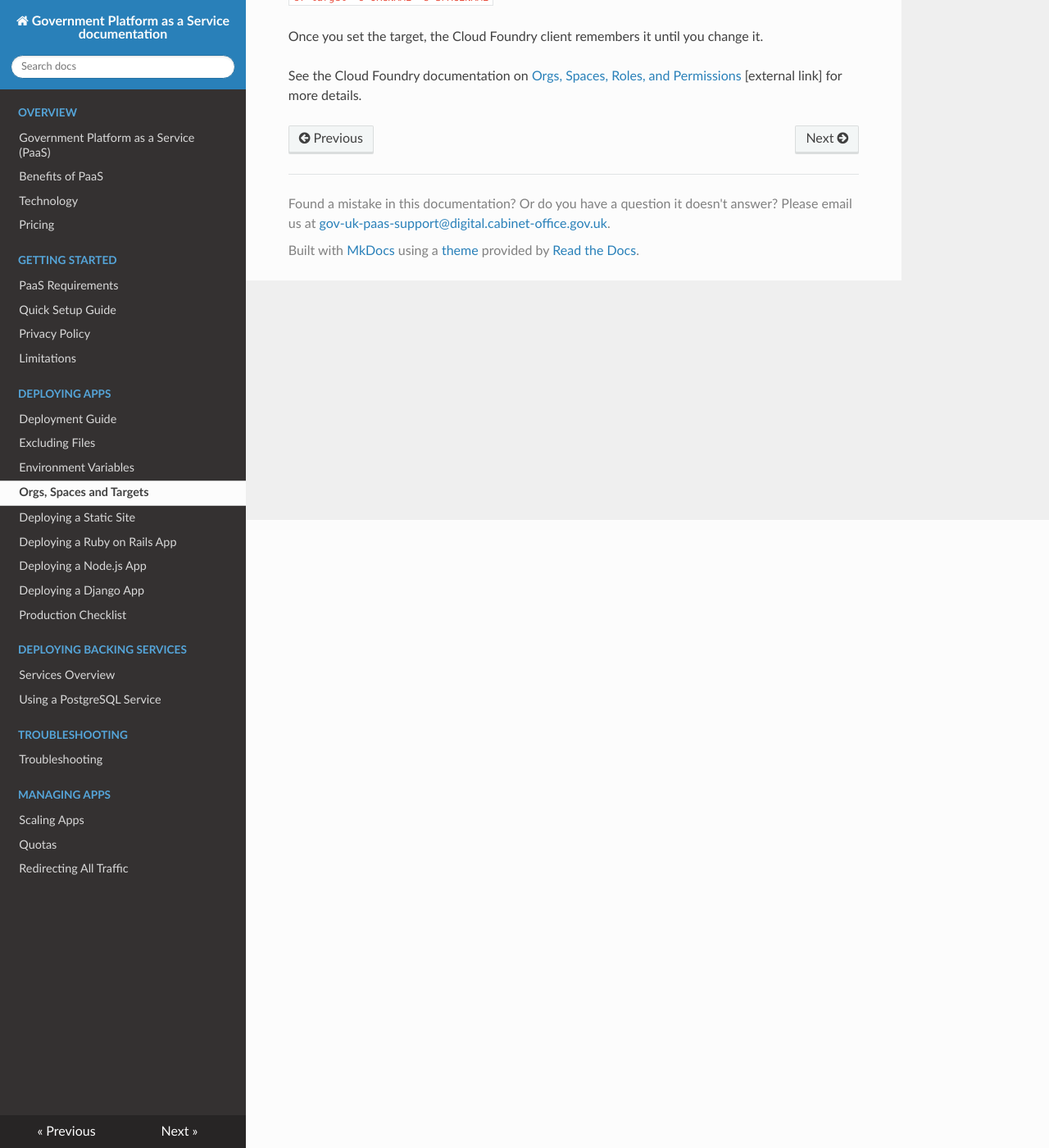
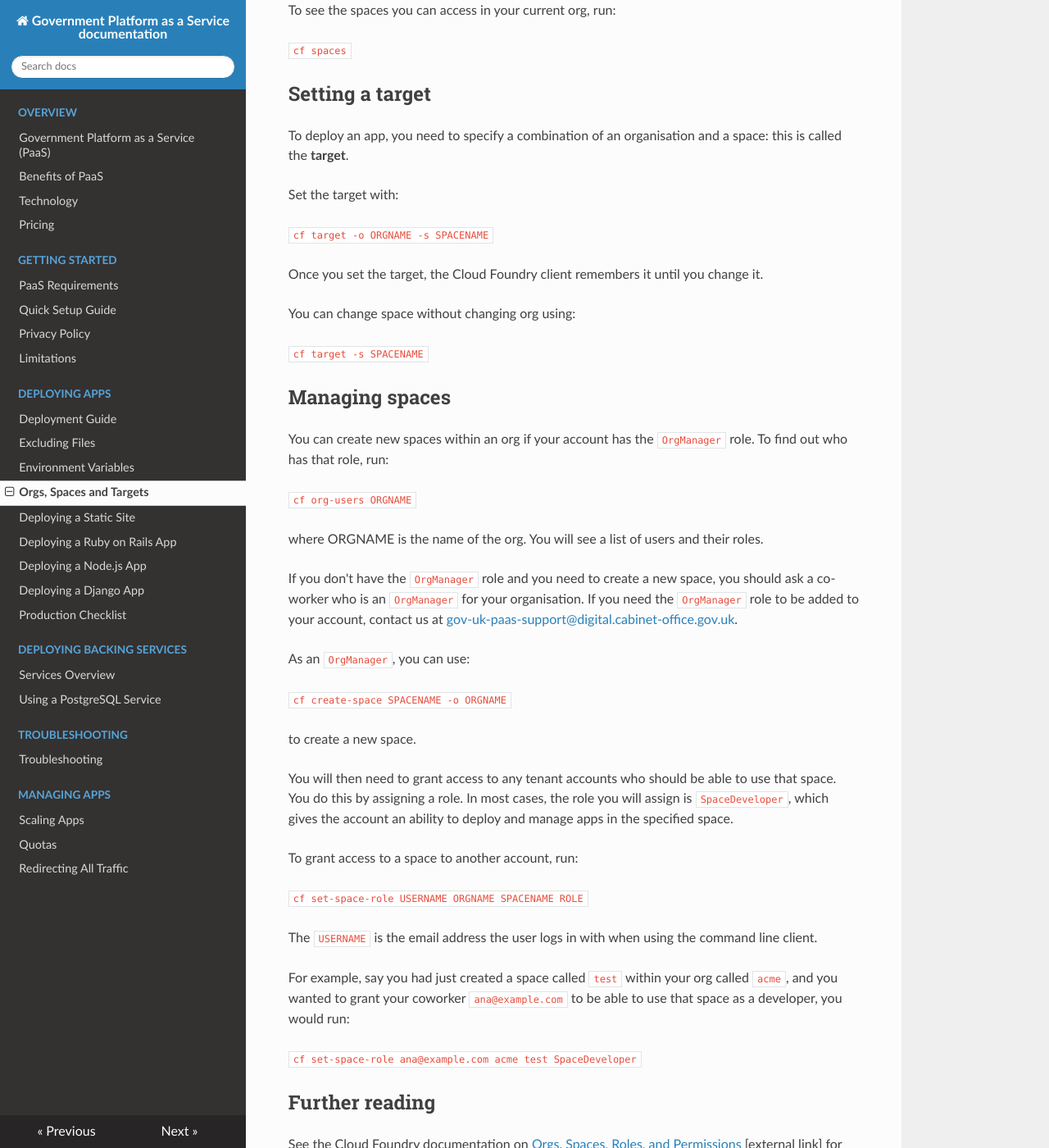
Before and after one commit to alphagov/paas-developer-docs, an MkDocs documentation site: the page built from docs/deploying_apps/orgs_spaces_targets.md, in a window 1280 px wide and 1400 px high, scrolled down 766 px. Shown: the whole window at 82% size. Built offline with MkDocs 1.6.1, drawn with Linux system fonts in a browser that asks for light colours; nearby versions of some CDN libraries; old or Windows-style settings are respelled for this version of MkDocs; some of the changed text lies outside the part shown.

Commit message:
Documentation on creating/managing spaces
Provides better guidance on creating spaces and assigning developer
role to use a space.

To test: check that provided instructions work and the information
provided is accurate and everything that's needed for basic space
management.

Pivotal #133535113

As an user I need to understand how to create spaces on the PaaS and
who has permissions to do so, so that my team can create and manage
spaces effectively.
Acceptance Criteria
Documentation includes information on how to create spaces (and who has
permissions to do so). This should also include more detailed info on
setting up a space (including what the default settings are and how
permissions work)
User Research
During October lab sessions users had difficulty finding the correct
command to create a new space on the PaaS. We currently link off to the
CF documentation on this - users got lost and didn’t find what they
were looking for.

```diff
--- a/docs/deploying_apps/orgs_spaces_targets.md
+++ b/docs/deploying_apps/orgs_spaces_targets.md
@@ -1,7 +1,8 @@
+## Organisations
 
-Your tenant account belongs to at least one **organisation** ("org" for short) within the PaaS. This typically represents the real-world organisation or department you work for. Your co-workers' tenant accounts will belong to the same org.
+Your tenant account belongs to at least one **organisation** ("org" for short) within the PaaS. This typically represents the real-world organisation, department or team you work for. Your co-workers' tenant accounts will belong to the same org.
 
-To list available orgs, run:
+To list the orgs your account can access, run:
 
 ``cf orgs``
 
@@ -11,11 +12,17 @@ To see details about an org, run:
 
 where ORGNAME is the name of the org.
 
-Each org is divided into one or more **spaces**, which are used to organise app development, deployment, and maintenance. For example, you could use separate spaces for development and production versions of your app.
+## Spaces
 
-To see the spaces in your current org, run:
+Each organisation is divided into one or more **spaces**, which are used to organise app development, deployment, and maintenance. For example, you might have spaces for development and production versions of your app.
+
+Different accounts can have different permissions to access each space. For example, you may choose to grant a junior developer's account access to your ``development`` space, but not to ``production``. To set access, your account needs to have the ``OrgManager`` role; see the section below on [Managing spaces](#managing-spaces) for details.
+
+To see the spaces you can access in your current org, run:
 
 ``cf spaces``
+
+## Setting a target
 
 To deploy an app, you need to specify a combination of an organisation and a space: this is called the **target**.
 
@@ -25,4 +32,39 @@ Set the target with:
 
 Once you set the target, the Cloud Foundry client remembers it until you change it.
 
+You can change space without changing org using:
+
+``cf target -s SPACENAME``
+
+## Managing spaces
+
+You can create new spaces within an org if your account has the ``OrgManager`` role. To find out who has that role, run:
+
+``cf org-users ORGNAME``
+
+where ORGNAME is the name of the org. You will see a list of users and their roles.
+
+If you don't have the ``OrgManager`` role and you need to create a new space,  you should ask a co-worker who is an ``OrgManager`` for your organisation. If you need the ``OrgManager`` role to be added to your account, contact us at [gov-uk-paas-support@digital.cabinet-office.gov.uk](mailto:gov-uk-paas-support@digital.cabinet-office.gov.uk).
+
+As an ``OrgManager``, you can use:
+
+``cf create-space SPACENAME -o ORGNAME``
+
+to create a new space.
+
+You will then need to grant access to any tenant accounts who should be able to use that space. You do this by assigning a role. In most cases, the role you will assign is ``SpaceDeveloper``, which gives the account an ability to deploy and manage apps in the specified space.
+
+To grant access to a space to another account, run:
+
+``cf set-space-role USERNAME ORGNAME SPACENAME ROLE``
+
+The ``USERNAME`` is the email address the user logs in with when using the command line client.
+
+For example, say you had just created a space called ``test`` within your org called ``acme``, and you wanted to grant your coworker ``ana@example.com`` to be able to use that space as a developer, you would run:
+
+``cf set-space-role ana@example.com acme test SpaceDeveloper``
+
+
+## Further reading
+
 See the Cloud Foundry documentation on [Orgs, Spaces, Roles, and Permissions](https://docs.cloudfoundry.org/concepts/roles.html) [external link] for more details.
```
